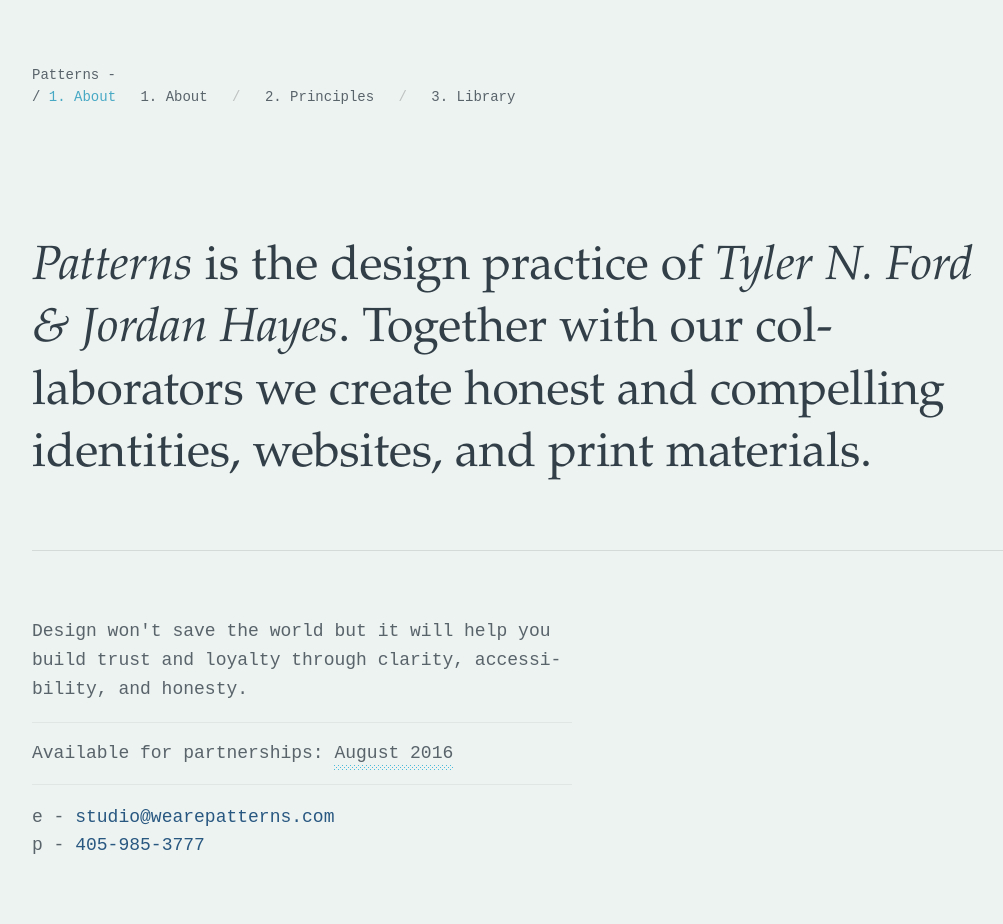
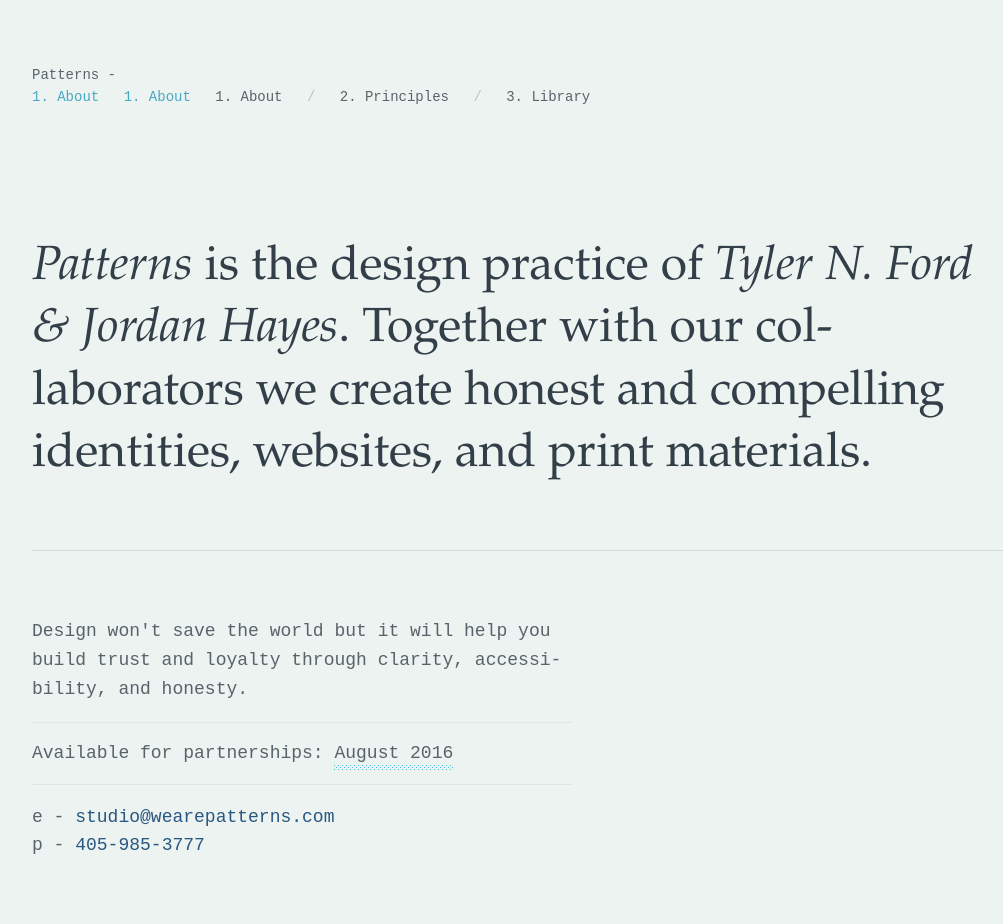
Before and after one commit to wearepatterns/wearepatterns.github.io, a Jekyll site: the page built from index.markdown, in a window 1280 px wide. Shown: the whole page, without its empty margins (32-1035 px from the left). Built offline with Jekyll 4.4.1, drawn with Linux system fonts in a browser that asks for light colours.

Commit message:
Update default.html

```diff
--- a/_layouts/default.html
+++ b/_layouts/default.html
@@ -18,7 +18,13 @@
         <p class="f6 lh-copy bc">
             Patterns -
             <br>
-            {{ page.url }}
+
+            {% if page.url == "/" %}
+            <a class="mr1 mr3-ns link al hc" href="/"><span class="dn di-ns ">1.</span> About</a>
+        {% else %}
+            <li><a href="/">Home</a></li>
+        {% endif %}
+
             {% if page.active == "/" %}
             <a class="mr1 mr3-ns link al hc" href="/"><span class="dn di-ns ">1.</span> About</a>
         {% else %}
```
